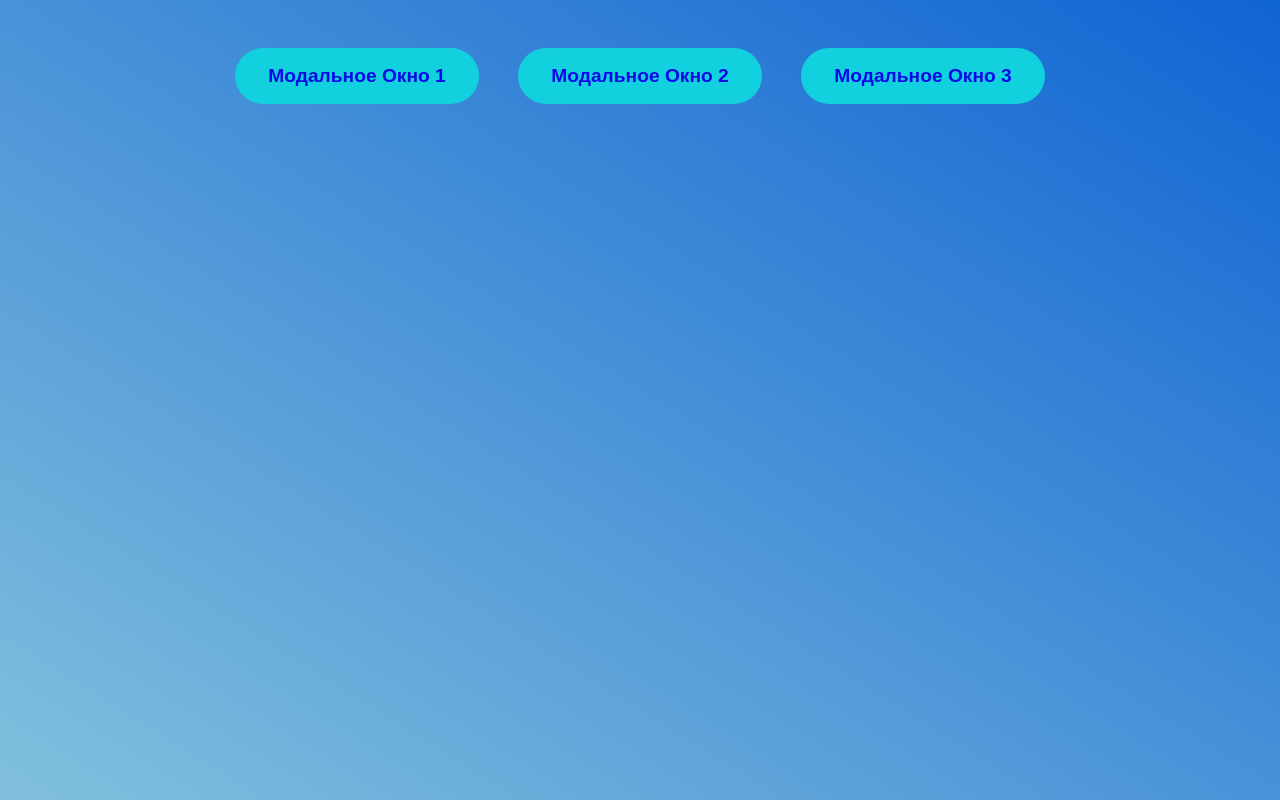
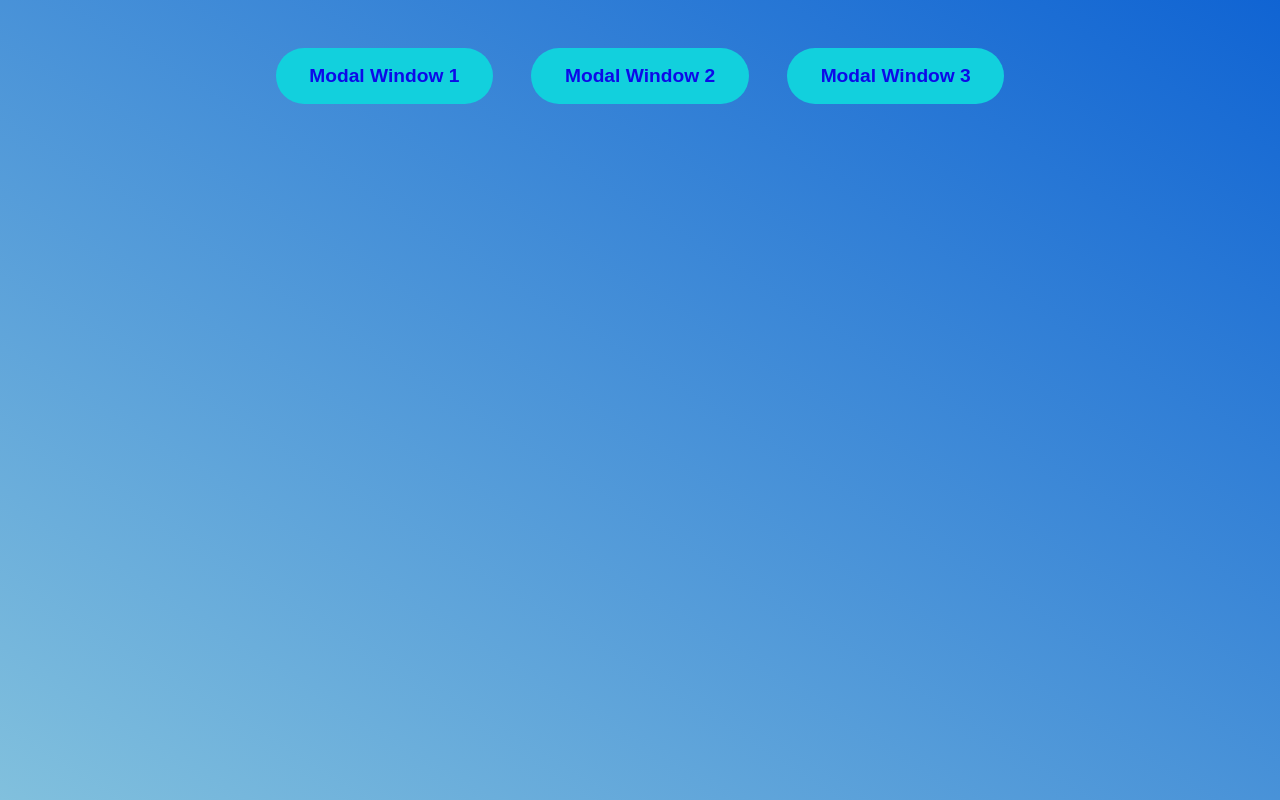
Before and after one commit to ViktorSvertoka/modal-windows, a plain HTML site: page index.html in a window 1280 px wide. Drawn offline with Linux system fonts and the light colour scheme.

Commit message:
Update index.html

```diff
--- a/index.html
+++ b/index.html
@@ -4,17 +4,17 @@
     <meta charset="UTF-8" />
     <meta name="viewport" content="width=device-width, initial-scale=1.0" />
     <meta http-equiv="X-UA-Compatible" content="ie=edge" />
-    <link rel="stylesheet" href="style.css" />
-    <title>Modal window</title>
+    <link rel="stylesheet" href="./style.css" />
+    <title>Modal Window</title>
   </head>
   <body>
-    <button class="show-modal-window">Модальное Окно 1</button>
-    <button class="show-modal-window">Модальное Окно 2</button>
-    <button class="show-modal-window">Модальное Окно 3</button>
+    <button class="show-modal-window">Modal Window 1</button>
+    <button class="show-modal-window">Modal Window 2</button>
+    <button class="show-modal-window">Modal Window 3</button>
 
     <div class="modal-window hidden">
       <button class="close-modal-window">&times;</button>
-      <h1>Модальное Окно</h1>
+      <h1>Modal Window</h1>
       <p>
         Lorem ipsum dolor sit amet, consectetur adipiscing elit. Cras vulputate
         porta volutpat. Mauris tempor egestas fermentum. Donec et tortor in
@@ -31,6 +31,6 @@
     </div>
     <div class="overlay hidden"></div>
 
-    <script src="script.js"></script>
+    <script src="./script.js"></script>
   </body>
 </html>
```
